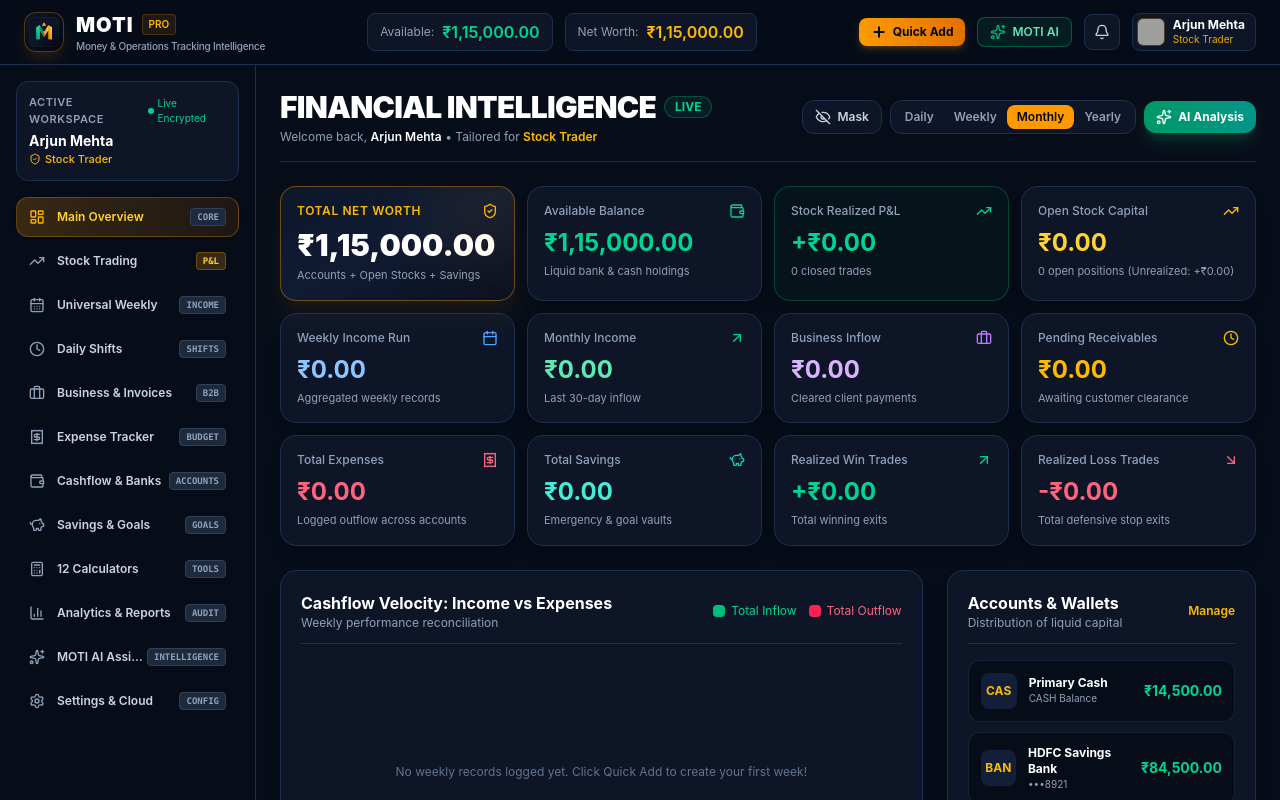
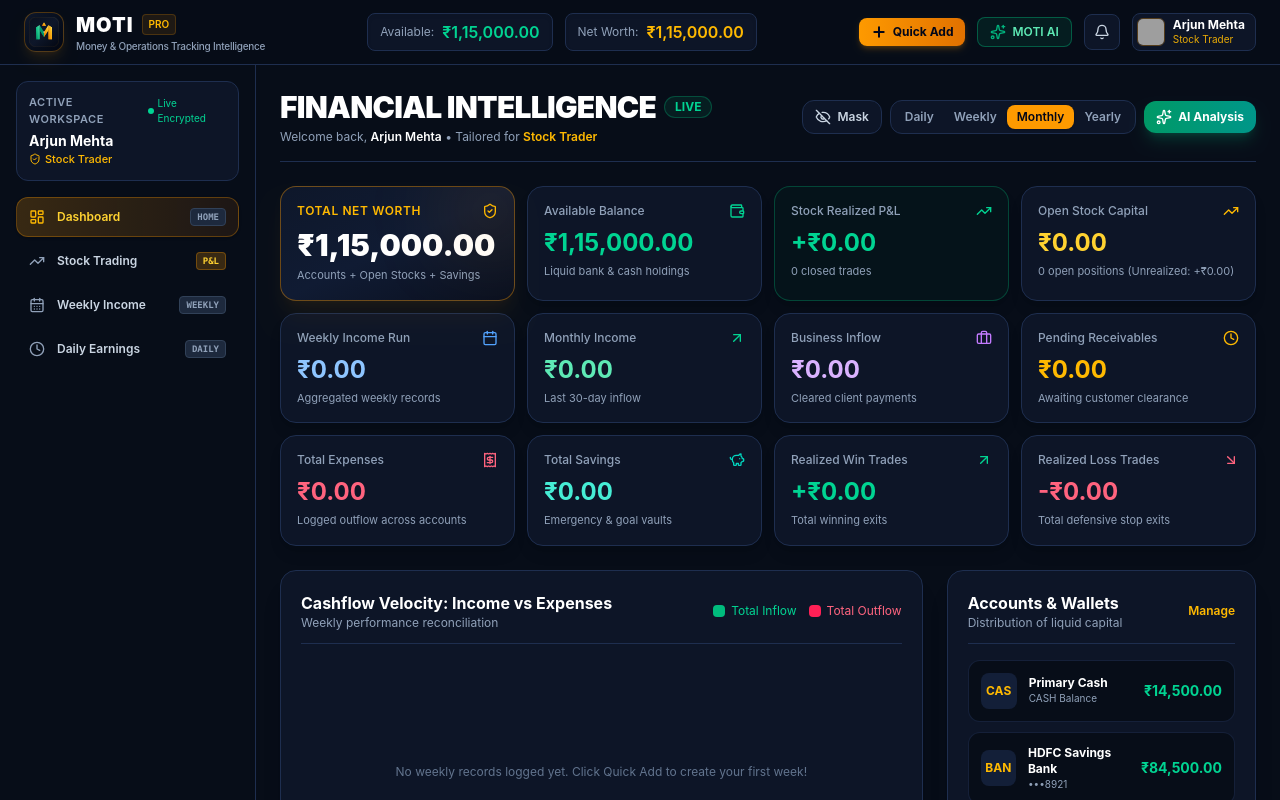
Before and after one commit to aarthak21-beep/MOTI-Money-Tracking-, a React (Vite) app: page / in a window 1280 px wide. Shown: the top 800 px of the page. Built offline with nearby package versions, Linux system fonts and the light colour scheme; grey boxes are pictures that could not be loaded.

Commit message:
Keep only the four personal tracker navigation sections

```diff
--- a/src/components/Sidebar.tsx
+++ b/src/components/Sidebar.tsx
@@ -1,19 +1,5 @@
 import React from 'react';
-import {
-  LayoutDashboard,
-  TrendingUp,
-  CalendarDays,
-  Clock,
-  Briefcase,
-  Receipt,
-  Wallet,
-  PiggyBank,
-  Calculator,
-  BarChart3,
-  Sparkles,
-  Settings,
-  ShieldCheck
-} from 'lucide-react';
+import { LayoutDashboard, TrendingUp, CalendarDays, Clock, ShieldCheck } from 'lucide-react';
 import { UserProfile } from '../types';
 
 interface SidebarProps {
@@ -24,18 +10,10 @@ interface SidebarProps {
 
 export const Sidebar: React.FC<SidebarProps> = ({ currentTab, onSelectTab, profile }) => {
   const navItems = [
-    { id: 'dashboard', label: 'Main Overview', icon: LayoutDashboard, tag: 'CORE' },
+    { id: 'dashboard', label: 'Dashboard', icon: LayoutDashboard, tag: 'HOME' },
     { id: 'stockTrading', label: 'Stock Trading', icon: TrendingUp, tag: 'P&L' },
-    { id: 'weeklyIncome', label: 'Universal Weekly', icon: CalendarDays, tag: 'INCOME' },
-    { id: 'dailyEarnings', label: 'Daily Shifts', icon: Clock, tag: 'SHIFTS' },
-    { id: 'business', label: 'Business & Invoices', icon: Briefcase, tag: 'B2B' },
-    { id: 'expenses', label: 'Expense Tracker', icon: Receipt, tag: 'BUDGET' },
-    { id: 'cashflow', label: 'Cashflow & Banks', icon: Wallet, tag: 'ACCOUNTS' },
-    { id: 'savings', label: 'Savings & Goals', icon: PiggyBank, tag: 'GOALS' },
-    { id: 'calculators', label: '12 Calculators', icon: Calculator, tag: 'TOOLS' },
-    { id: 'reports', label: 'Analytics & Reports', icon: BarChart3, tag: 'AUDIT' },
-    { id: 'aiAssistant', label: 'MOTI AI Assistant', icon: Sparkles, tag: 'INTELLIGENCE' },
-    { id: 'settings', label: 'Settings & Cloud', icon: Settings, tag: 'CONFIG' },
+    { id: 'weeklyIncome', label: 'Weekly Income', icon: CalendarDays, tag: 'WEEKLY' },
+    { id: 'dailyEarnings', label: 'Daily Earnings', icon: Clock, tag: 'DAILY' },
   ];
 
   // Highlight items particularly tailored to profession
```
